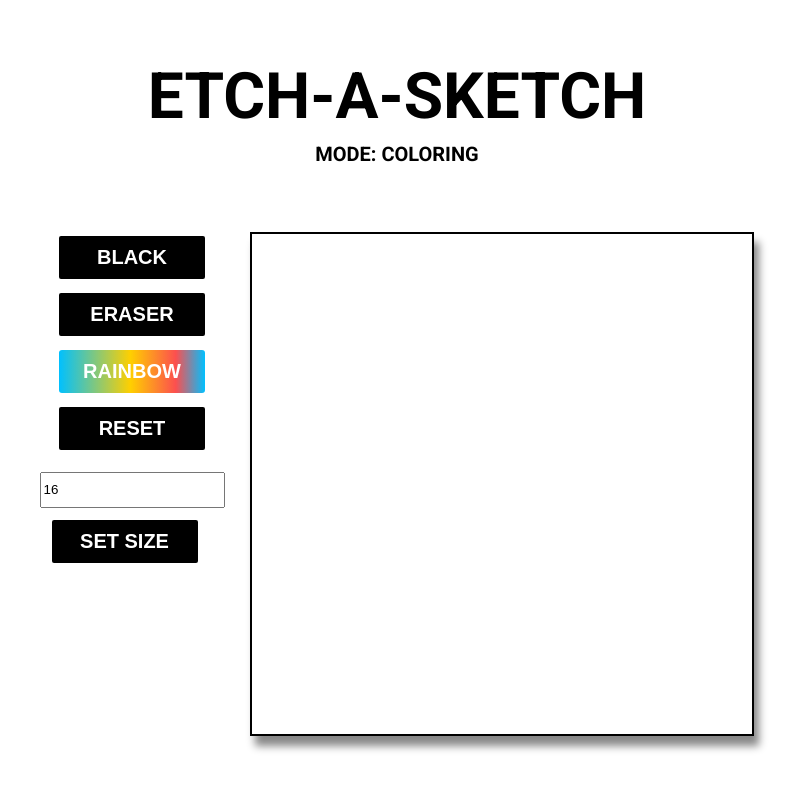
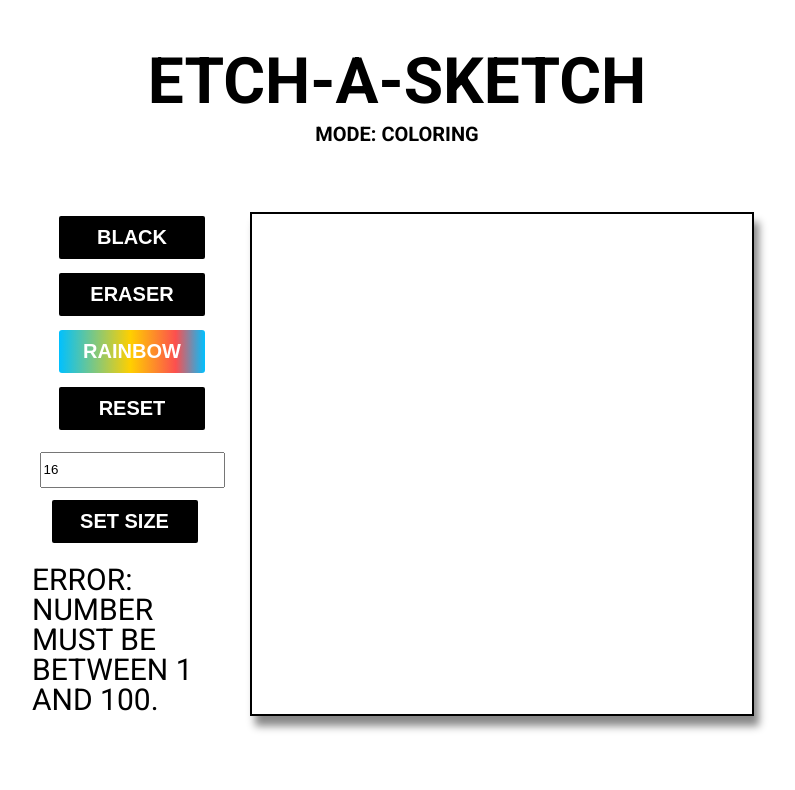
Before and after one commit to immonroe/etch-a-sketch, a plain HTML site: page index.html in a window 1280 px wide. Shown: the whole page, without its empty margins (243-1038 px from the left). Drawn offline with Linux system fonts and the light colour scheme.

Commit message:
Added error message for invald input (needs fix)

```diff
--- a/index.html
+++ b/index.html
@@ -35,6 +35,9 @@
                         onchange="changeSize(this.value)"> <!-- this.value will be whatever was typed into the input field -->
                         <button>Set Size</button>
                     </div>
+                    <div class="error">
+                        Error: Number must be between 1 and 100.
+                    </div>
                 </div>
                 <div class="board"></div>
             </div>
--- a/script.js
+++ b/script.js
@@ -24,10 +24,10 @@ populateBoard(16); // defaults to 16x16 on startup
 // changes size of board
 function changeSize(input) {
   if (input >= 1 && input <= 100){
+    document.querySelector('.error').style.display = 'none';
     populateBoard(input);
-  }
-  else {
-    console.log('invalid input, please select a number between 1 and 100.');
+  } else {
+    document.querySelector('.error').style.display = 'flex';
   }
 }
 
--- a/style.css
+++ b/style.css
@@ -10,16 +10,12 @@ body {
   align-items: center;
 }
 
-.header {
-  padding-top: 50px;
-}
-
 .title {
   font-size: 4rem;
   font-weight: 700;
   display: flex;
   justify-content: center;
-  padding: 15px 0;
+  padding: 50px 0 10px;
 }
 
 .mode {
```
